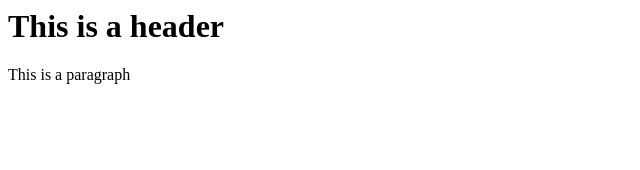
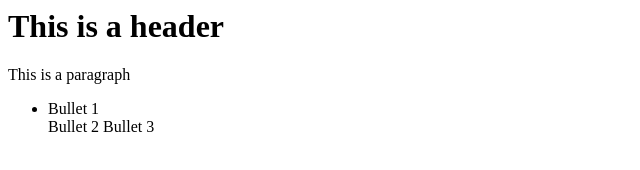
Before and after one commit to aolszewski/aolszewski.github.io, a plain HTML site: page index.html in a window 1280 px wide. Shown: the whole page, without its empty margins (0-640 px from the left). Drawn offline with Linux system fonts and the light colour scheme.

Commit message:
added a bullet list

```diff
--- a/index.html
+++ b/index.html
@@ -5,5 +5,10 @@
     <body>
         <h1>This is a header</h1>
         <p>This is a paragraph</p>
+        <ul>
+            <li>Bullet 1</li>
+            <l1>Bullet 2</l1>
+            <l1>Bullet 3</l1>
+        </ul>
     </body>
 </head>
```
